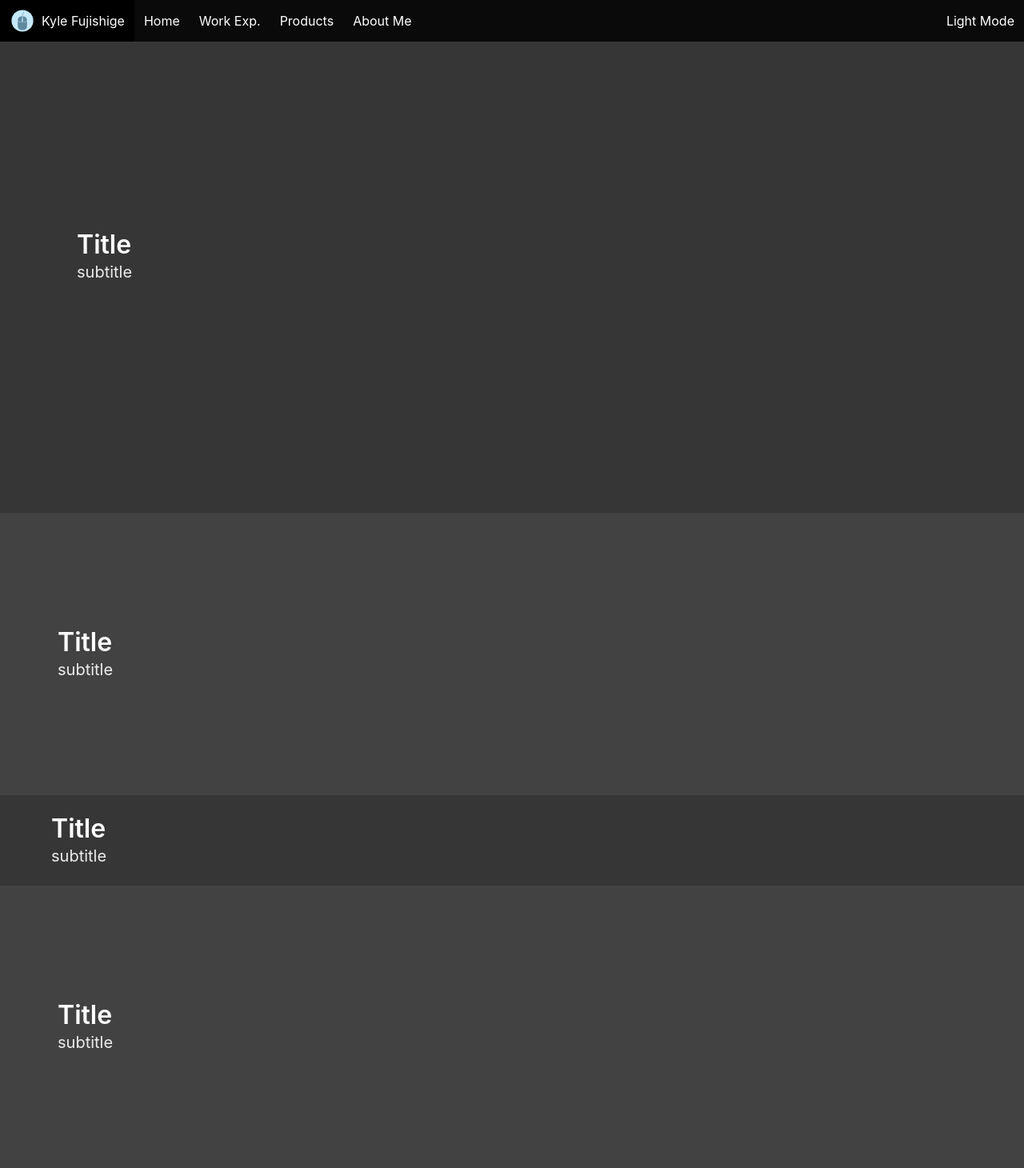
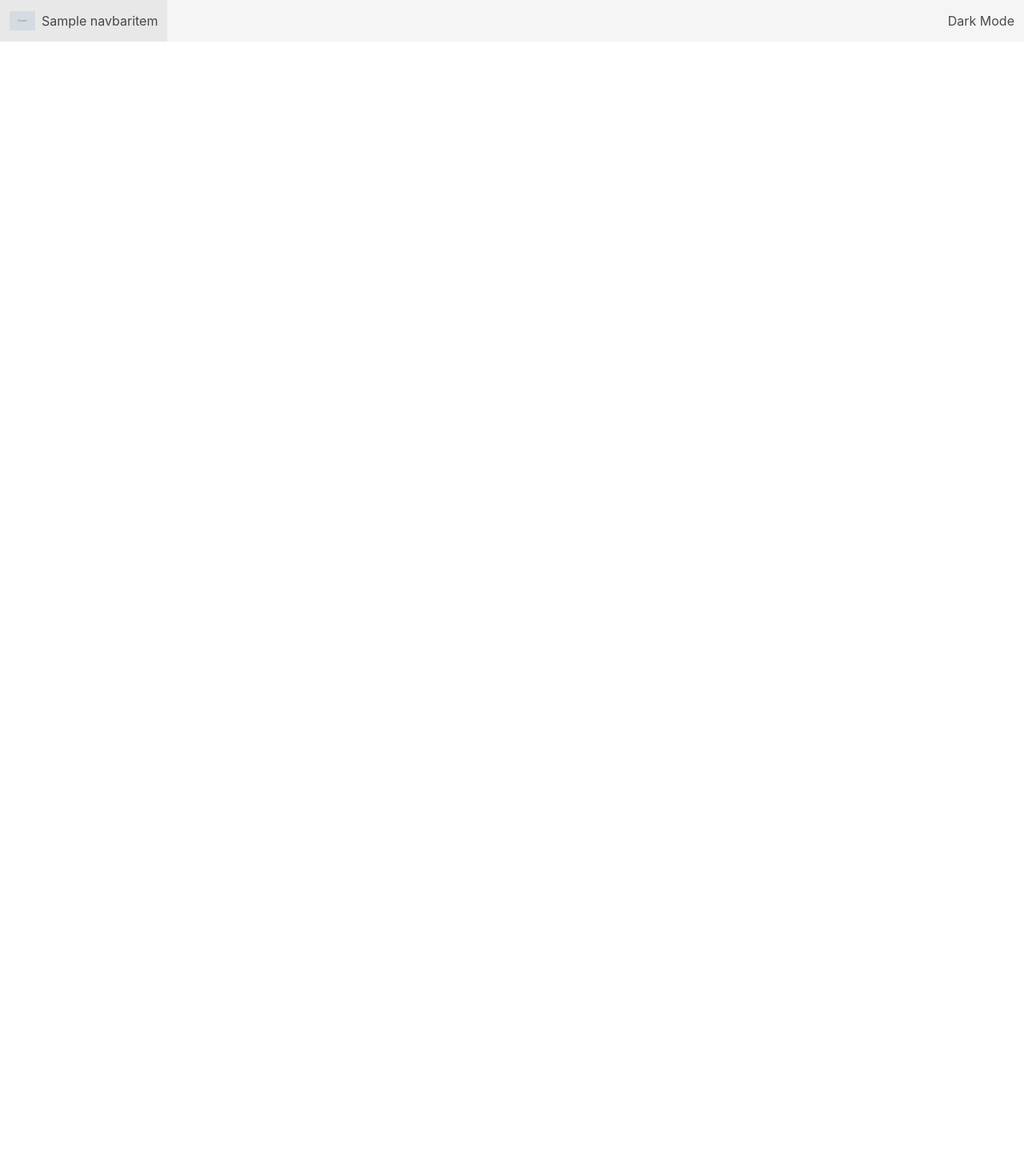
Before and after one commit to kylefuji/kyle-fujishige-website, a Django app: page / in a window 1280 px wide. Shown: the whole page at 80% size. After the commit the page ends 52 px from the top, so only its background shows below. Run offline with Django 3.2, Linux system fonts and the light colour scheme; tables that the repository leaves empty hold one stand-in row (values such as "Sample post"); grey boxes marked "Sample" are stand-in pictures.

Commit message:
first iteration complete

```diff
--- a/KyleFujishige/home/admin.py
+++ b/KyleFujishige/home/admin.py
@@ -1,6 +1,7 @@
 from django.contrib import admin
 
 # Register your models here.
-from .models import Post
+from .models import Post, NavBarItem
 
 admin.site.register(Post)
+admin.site.register(NavBarItem)
--- a/KyleFujishige/home/static/js/app.js
+++ b/KyleFujishige/home/static/js/app.js
@@ -4,12 +4,15 @@
 
 import NavBar from "/static/js/components/nav_bar.js";
 import Home from "/static/js/components/home.js";
+import AboutMe from "/static/js/components/about_me.js";
+import WorkExp from "/static/js/components/work_exp.js";
+import Projects from "/static/js/components/projects.js";
 
 class App extends React.Component {
     constructor(props) {
         super(props);
         this.state = {
-            theme: 'is-black',
+            theme: 'is-light',
             tab: "home"
         };
     }
@@ -33,28 +36,31 @@
         } else if (this.state.tab === 'work-exp') {
             return(
                 e("div", null,
-                    e(NavBar, this.props, {toggleTheme: this.toggleTheme.bind(this), theme:this.state.theme, changeTab: this.handleClick.bind(this)})
+                    e(NavBar, this.props, {toggleTheme: this.toggleTheme.bind(this), theme:this.state.theme, changeTab: this.handleClick.bind(this)}),
+                    e(WorkExp, this.props, {theme:this.state.theme})
                 )
             );
         } else if (this.state.tab === 'projects') {
             return(
                 e("div", null,
-                    e(NavBar, this.props, {toggleTheme: this.toggleTheme.bind(this), theme:this.state.theme, changeTab: this.handleClick.bind(this)})
+                    e(NavBar, this.props, {toggleTheme: this.toggleTheme.bind(this), theme:this.state.theme, changeTab: this.handleClick.bind(this)}),
+                    e(Projects, this.props, {theme:this.state.theme})
                 )
             );
         } else if (this.state.tab === 'about-me') {
             return(
                 e("div", null,
-                    e(NavBar, this.props, {toggleTheme: this.toggleTheme.bind(this), theme:this.state.theme, changeTab: this.handleClick.bind(this)})
+                    e(NavBar, this.props, {toggleTheme: this.toggleTheme.bind(this), theme:this.state.theme, changeTab: this.handleClick.bind(this)}),
+                    e(AboutMe, this.props, {theme:this.state.theme})
                 )
             );
         }
     }
 }
 
-var NAVS = JSON.parse(document.getElementById('nav-data').textContent);
+var navData = JSON.parse(document.getElementById('nav-data').textContent);
 const domContainer = document.querySelector('#app');
-ReactDOM.render(e(App, {data: NAVS}), domContainer);
+ReactDOM.render(e(App, {navData: navData}), domContainer);
 
 
 var burger = document.querySelector('.navbar-burger');
--- a/KyleFujishige/home/static/js/components/about_me.js
+++ b/KyleFujishige/home/static/js/components/about_me.js
@@ -0,0 +1,22 @@
+'use strict';
+
+const e = React.createElement;
+
+var posts = JSON.parse(document.getElementById('about-me-posts').textContent);
+
+import HeroSection from "/static/js/components/hero.js";
+
+export default class AboutMe extends React.Component {
+    render() {
+        var items = []
+        posts.forEach((post) => {
+            items.push(e(HeroSection, {post: post, key: (post.title, post.content)}, {theme:this.props.children.theme, post: post, count: 0}));
+        })
+        return(
+            e("div", null,
+                items
+                // e(HeroSection, this.props)
+            )
+        );
+    }
+}
--- a/KyleFujishige/home/static/js/components/hero.js
+++ b/KyleFujishige/home/static/js/components/hero.js
@@ -2,57 +2,14 @@
 
 const e = React.createElement;
 
-export class LargeHeroSection extends React.Component {
+const lightHeros = ["is-info", "is-link", "is-primary", "is-white"];
+const darkHeros = ["is-dark", "is-dark is-light-dark"];
+
+export default class HeroSection extends React.Component {
     render() {
         return(
-            e("section", {className: "hero is-large " +  `${this.props.children.theme === "is-light" ? "is-info" : "is-dark"}`},
-                e(HeroHead),
+            e("section", {className: "hero " + this.props.children.post.size +  " " +  `${this.props.children.theme === "is-light" ? lightHeros[this.props.children.count % 4] : darkHeros[this.props.children.count % 2]}`},
                 e(HeroBody, this.props),
-                e(HeroFoot)
-            )
-        );
-    }
-}
-
-export class MediumHeroSection extends React.Component {
-    render() {
-        return(
-            e("section", {className: "hero is-medium " +  `${this.props.children.theme === "is-light" ? "is-primary" : "is-light-dark is-dark"}`},
-                e(HeroHead),
-                e(HeroBody, this.props),
-                e(HeroFoot)
-            )
-        );
-    }
-}
-
-export class SmallHeroSection extends React.Component {
-    render() {
-        return(
-            e("section", {className: "hero is-small " +  `${this.props.children.theme === "is-light" ? "is-success" : "is-dark"}`},
-                e(HeroHead),
-                e(HeroBody, this.props),
-                e(HeroFoot)
-            )
-        );
-    }
-}
-
-class HeroHead extends React.Component {
-    render() {
-        return(
-            e("div", {className: "hero-head"},
-                // e(HeroContainer, this.props)
-            )
-        );
-    }
-}
-
-class HeroFoot extends React.Component {
-    render() {
-        return(
-            e("div", {className: "hero-foot"},
-                // e(HeroContainer, this.props)
             )
         );
     }
@@ -70,11 +27,47 @@
 
 class HeroContainer extends React.Component {
     render() {
-        return (
-            e("div", {className: "container"},
-                e(HeroTitle, this.props),
-                e(HeroSubTitle, this.props)
-            )
+        if (this.props.children.count % 2 == 1 && this.props.children.post.imageUrl != null && this.props.children.post.imageUrl != "") {
+            return (
+                e("div", {className: "container"},
+                    e("div", {className: "columns level"},
+                        e("div", {className: "column"},
+                            e(HeroImage, this.props)
+                        ), e("div", {className: "column"},
+                            e(HeroTitle, this.props),
+                            e(HeroSubTitle, this.props)
+                        )
+                    )
+                )
+            );
+        } else if (this.props.children.count % 2 == 0 && this.props.children.post.imageUrl != null && this.props.children.post.imageUrl != "") {
+            return (
+                e("div", {className: "container"},
+                    e("div", {className: "columns level"},
+                        e("div", {className: "column"},
+                            e(HeroTitle, this.props),
+                            e(HeroSubTitle, this.props)
+                        ), e("div", {className: "column"},
+                            e(HeroImage, this.props)
+                        )
+                    )
+                )
+            );
+        } else {
+            return (
+                e("div", {className: "container has-text-centered"},
+                    e(HeroTitle, this.props),
+                    e(HeroSubTitle, this.props)
+                )
+            );
+        }
+    }
+}
+
+class HeroImage extends React.Component {
+    render() {
+        return(
+            e("img", {alt: "", src: this.props.children.post.imageUrl, style:{'borderRadius': '100%'}})
         );
     }
 }
@@ -82,20 +75,26 @@
 
 class HeroTitle extends React.Component {
     render() {
+        var content = []
+        var lines = this.props.children.post.title.split("\n");
+        lines.forEach((line) => {
+            content.push(e("p", {className: "title"}, line))
+        })
         return(
-            e("p", {className: "title"},
-                "Title"
-            )
+            content
         );
     }
 }
 
 class HeroSubTitle extends React.Component {
     render() {
+        var content = []
+        var lines = this.props.children.post.content.split("\n");
+        lines.forEach((line) => {
+            content.push(e("p", {className: "subtitle"}, line))
+        })
         return(
-            e("p", {className: "subtitle"},
-                "subtitle"
-            )
+            content
         );
     }
 }
--- a/KyleFujishige/home/static/js/components/home.js
+++ b/KyleFujishige/home/static/js/components/home.js
@@ -2,16 +2,22 @@
 
 const e = React.createElement;
 
-import {SmallHeroSection, LargeHeroSection, MediumHeroSection} from "/static/js/components/hero.js";
+var posts = JSON.parse(document.getElementById('home-posts').textContent);
+
+import HeroSection from "/static/js/components/hero.js";
 
 export default class Home extends React.Component {
     render() {
+        var items = []
+        var counter = 0;
+        posts.forEach((post) => {
+            items.push(e(HeroSection, {post: post, key: (post.title, post.content)}, {theme:this.props.children.theme, post: post, count: counter}));
+            counter++;
+        })
         return(
             e("div", null,
-                e(LargeHeroSection, this.props, {theme:this.props.children.theme}),
-                e(MediumHeroSection, this.props, {theme:this.props.children.theme}),
-                e(SmallHeroSection, this.props, {theme:this.props.children.theme}),
-                e(MediumHeroSection, this.props, {theme:this.props.children.theme})
+                items
+                // e(HeroSection, this.props)
             )
         );
     }
--- a/KyleFujishige/home/static/js/components/nav_bar.js
+++ b/KyleFujishige/home/static/js/components/nav_bar.js
@@ -16,7 +16,7 @@
 class NavBarBrand extends React.Component {
     render() {
         var items = []
-        this.props.data.forEach((item) => {
+        this.props.navData.forEach((item) => {
             if (item.brand) {
                 items.push(e(NavBarItem, {item: item, key: item.name}, {changeTab: this.props.children.changeTab}))
             }
@@ -37,7 +37,7 @@
 class NavBarMenu extends React.Component {
     render() {
         var items = []
-        this.props.data.forEach((item) => {
+        this.props.navData.forEach((item) => {
             if (!item.brand) {
                 items.push(e(NavBarItem, {item: item, key: item.name}, {changeTab: this.props.children.changeTab}))
             }
--- a/KyleFujishige/home/static/js/components/projects.js
+++ b/KyleFujishige/home/static/js/components/projects.js
@@ -0,0 +1,24 @@
+'use strict';
+
+const e = React.createElement;
+
+var posts = JSON.parse(document.getElementById('project-posts').textContent);
+
+import HeroSection from "/static/js/components/hero.js";
+
+export default class Projects extends React.Component {
+    render() {
+        var items = []
+        var counter = 0;
+        posts.forEach((post) => {
+            items.push(e(HeroSection, {post: post, key: (post.title, post.content)}, {theme:this.props.children.theme, post: post, count: counter}));
+            counter++;
+        })
+        return(
+            e("div", null,
+                items
+                // e(HeroSection, this.props)
+            )
+        );
+    }
+}
--- a/KyleFujishige/home/static/js/components/work_exp.js
+++ b/KyleFujishige/home/static/js/components/work_exp.js
@@ -0,0 +1,24 @@
+'use strict';
+
+const e = React.createElement;
+
+var posts = JSON.parse(document.getElementById('work-exp-posts').textContent);
+
+import HeroSection from "/static/js/components/hero.js";
+
+export default class WorkExp extends React.Component {
+    render() {
+        var items = []
+        var counter = 0;
+        posts.forEach((post) => {
+            items.push(e(HeroSection, {post: post, key: (post.title, post.content)}, {theme:this.props.children.theme, post: post, count: counter}));
+            counter++;
+        })
+        return(
+            e("div", null,
+                items
+                // e(HeroSection, this.props)
+            )
+        );
+    }
+}
--- a/KyleFujishige/home/templates/index.html
+++ b/KyleFujishige/home/templates/index.html
@@ -17,8 +17,13 @@
     <!-- Note: when deploying, replace "development.js" with "production.min.js". -->
     <script src="https://unpkg.com/react@17/umd/react.development.js" crossorigin></script>
     <script src="https://unpkg.com/react-dom@17/umd/react-dom.development.js" crossorigin></script>
+    <script src="https://cdn.jsdelivr.net/npm/marked/marked.min.js"></script>
     <!-- Load our React component. -->
-    {{body|json_script:"nav-data"}}
+    {{navData|json_script:"nav-data"}}
+    {{homePosts|json_script:"home-posts"}}
+    {{aboutMePosts|json_script:"about-me-posts"}}
+    {{projectPosts|json_script:"project-posts"}}
+    {{workExpPosts|json_script:"work-exp-posts"}}
     <script id="static-url" type="application/json">{"url":"{% static '' %}"}</script>
     <script type="module" src="{% static 'js/app.js' %}"></script>
 </html>
--- a/KyleFujishige/home/views.py
+++ b/KyleFujishige/home/views.py
@@ -1,14 +1,30 @@
 from django.shortcuts import render
-from django.templatetags.static import static
-from django.urls import reverse
+from .models import NavBarItem, Post
+from django.forms.models import model_to_dict
+import json
 
 # Create your views here.
 def home(request):
-    body = [
-        {"name": "Kyle Fujishige", "brand": True, "tab": "kyle", "icon": static("icons/mouse.svg")},
-        {"name": "Home", "brand": False, "tab": "home", "icon": None},
-        {"name": "Work Exp.", "brand": False, "tab": "work-exp", "icon": None},
-        {"name": "Products", "brand": False, "tab": "projects", "icon": None},
-        {"name": "About Me", "brand": False, "tab": "about-me", "icon": None}
-    ]
-    return render(request, "index.html", {'body': body})
+
+    nav_query_items = NavBarItem.objects.all()
+    post_query_items = Post.objects.all()
+    nav_data = []
+    home_posts = []
+    about_me_posts = []
+    project_posts = []
+    work_exp_posts = []
+    for item in nav_query_items:
+        nav_data.append(model_to_dict(item))
+
+    for item in post_query_items:
+        post = model_to_dict(item)
+        if post['type'] == 'home':
+            home_posts.append(model_to_dict(item))
+        elif post['type'] == 'work-exp':
+            work_exp_posts.append(model_to_dict(item))
+        elif post['type'] == 'about-me':
+            about_me_posts.append(model_to_dict(item))
+        elif post['type'] == 'projects':
+            project_posts.append(model_to_dict(item))
+
+    return render(request, "index.html", {'navData': nav_data, 'homePosts': home_posts, 'aboutMePosts': about_me_posts, 'projectPosts': project_posts, 'workExpPosts': work_exp_posts})
```
Also changed, not shown: KyleFujishige/home/models.py (+18 -5 lines), KyleFujishige/home/static/images/20190811_142427.jpg (added), 2 other files.
